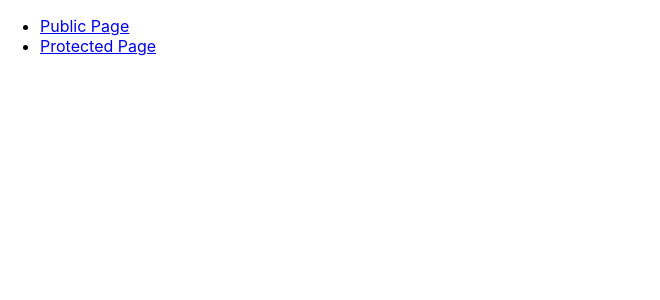
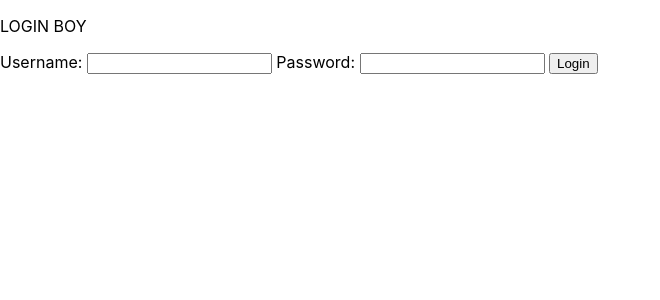
Before and after one commit to PhilipShasha/RaspberryPI-robot-ui, a React (Create React App) app: page / in a window 1280 px wide. Shown: the top 300 px of the page, without its empty margins (0-660 px from the left). Built offline with nearby package versions, Linux system fonts and the light colour scheme.

Commit message:
Simple login code

```diff
--- a/package.json
+++ b/package.json
@@ -6,6 +6,7 @@
         "@testing-library/jest-dom": "^5.16.1",
         "@testing-library/react": "^12.1.2",
         "@testing-library/user-event": "^13.5.0",
+        "axios": "^0.24.0",
         "react": "^17.0.2",
         "react-dom": "^17.0.2",
         "react-router-dom": "^6.2.1",
--- a/src/App.js
+++ b/src/App.js
@@ -1,63 +1,19 @@
-import './App.css';
-import {
-  Routes,
-  Route,
-  Link,
-  useNavigate,
-  useLocation,
-  BrowserRouter,
-} from "react-router-dom";
+import './App.css'
+import { Routes, Route, BrowserRouter } from "react-router-dom"
+
+// Pages imports
+import Login from './pages/Login'
+import Control from './pages/Control'
 
 function App() {
-  return (
-    <BrowserRouter>
-      <Routes>
-        <Route element={<Layout />}>
-          <Route path="/" element={<PublicPage />} />
-          <Route path="/login" element={<LoginPage />} />
-        </Route>
-      </Routes>
-    </BrowserRouter>
-  );
+    return (
+        <BrowserRouter>
+            <Routes>
+                <Route path="/" element={<Login />} />
+                <Route path="/control" element={<Control />} />
+            </Routes>
+        </BrowserRouter>
+    )
 }
 
-
-function Layout() {
-  return (
-    <div>
-
-      <ul>
-        <li>
-          <Link to="/">Public Page</Link>
-        </li>
-        <li>
-          <Link to="/login">Protected Page</Link>
-        </li>
-      </ul>
-
-    </div>
-  );
-}
-
-function LoginPage() {
-  return (
-    <div>
-      <p>You must log in to view the page at </p>
-
-      <form>
-        <label>
-          Username: <input name="username" type="text" />
-        </label>{" "}
-        <button type="submit">Login</button>
-      </form>
-    </div>
-  );
-}
-
-
-function PublicPage() {
-  return <h3>Public</h3>;
-}
-
-
-export default App;
+export default App
--- /dev/null
+++ b/src/const/constants.js
@@ -0,0 +1 @@
+export const API_URL = 'https://francescogorini.com/rpi-relay'
--- /dev/null
+++ b/src/pages/Control.js
@@ -0,0 +1,18 @@
+import { Link } from "react-router-dom"
+
+function Control() {
+    return (
+        <div>
+            <ul>
+                <li>
+                    <Link to="/">Login Page</Link>
+                </li>
+                <p>Select raspberry robot</p>
+            </ul>
+        </div>
+    )
+}
+
+
+
+export default Control
--- /dev/null
+++ b/src/pages/Login.js
@@ -0,0 +1,42 @@
+import React, { useState } from 'react';
+import { useNavigate } from "react-router-dom"
+import axios from 'axios'
+
+import { API_URL } from './../const/constants'
+
+function Login() {
+    let navigate = useNavigate()
+    const [loadingMsg, setLoadingMsg] = useState('')
+    const [username, setUsername] = useState('')
+    const [password, setPassword] = useState('')
+
+    const authenticate = async () => {
+        const authData = {
+            username: username,
+            password: password,
+            isRobot: false
+        }
+        try {
+            setLoadingMsg('Logging in')
+            const response = await axios.post(`${API_URL}/login`, authData)
+            console.log(response)
+            navigate('/control')
+        } catch (err) {
+            console.error(err)
+        } finally {
+            setLoadingMsg('')
+        }
+    }
+
+    return (
+        <div>
+            <p>LOGIN BOY </p>
+            <label> Username: <input name="username" type="text" value={username} onChange={(e) => setUsername(e.target.value)} /> </label>
+            <label> Password: <input name="password" type="password" value={password} onChange={(e) => setPassword(e.target.value)} /> </label>
+            <button onClick={async () => await authenticate()}>{loadingMsg ? loadingMsg : 'Login'}</button>
+        </div>
+    )
+}
+
+
+export default Login
```
Also changed, not shown: 1 other file (tests, documents, lock files or other folders). Lines whose indentation alone changed are shown as unchanged.
